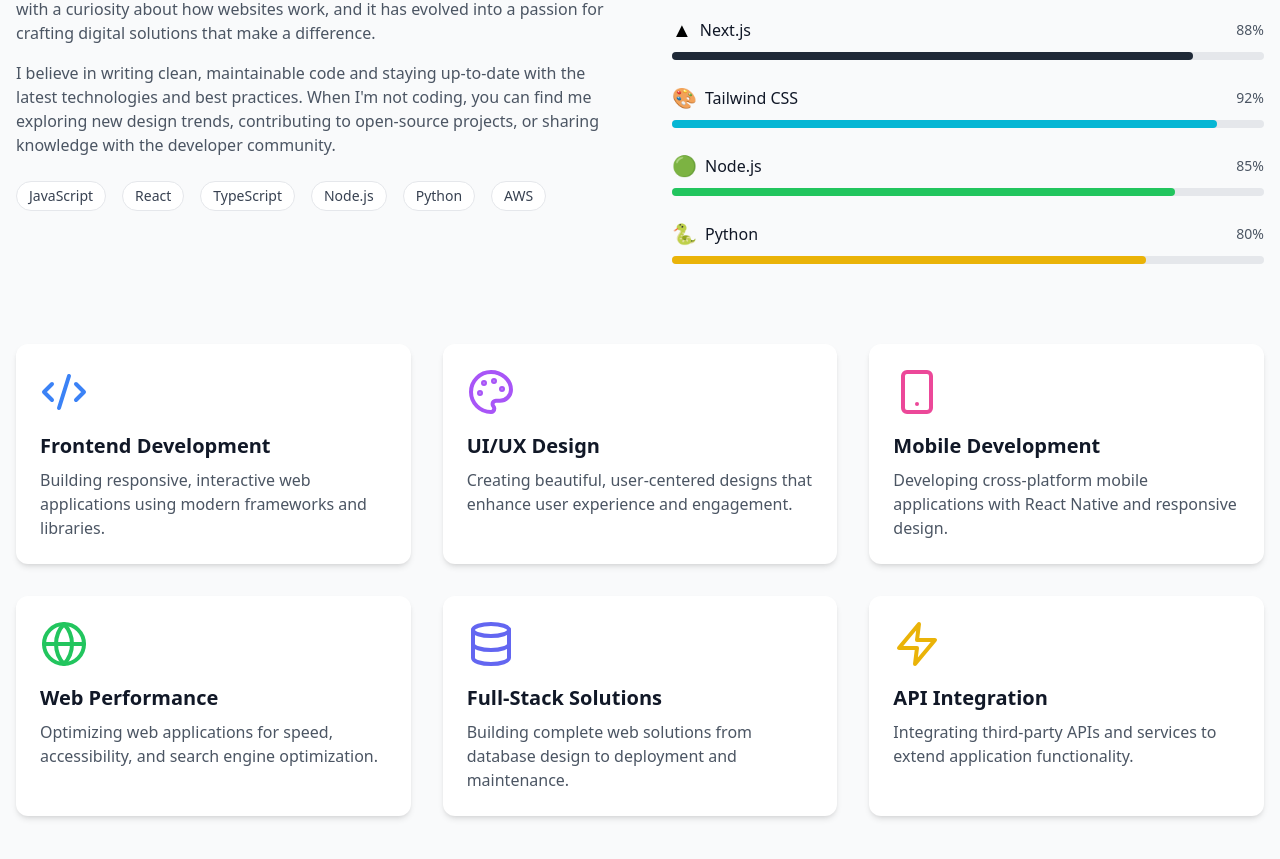
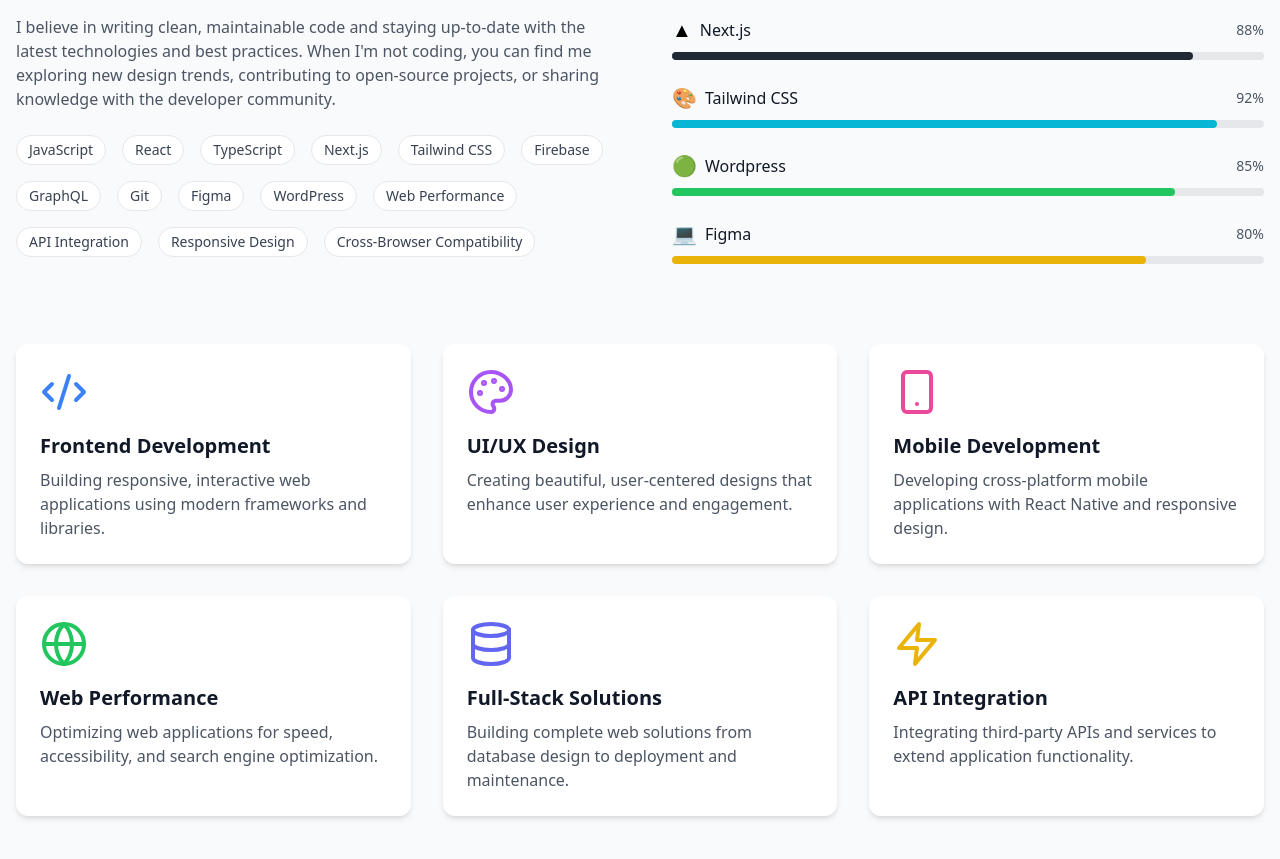
Before and after one commit to mkhaque1/khairul-portfolio-website, a React (Vite) app: page / in a window 1280 px wide. Shown: the part 1240-2099 px from the top of the page. Built offline with nearby package versions, Linux system fonts and the light colour scheme.

Commit message:
updated about

```diff
--- a/src/components/About.tsx
+++ b/src/components/About.tsx
@@ -8,8 +8,8 @@
     { name: 'TypeScript', icon: '🟦', level: 90, color: 'bg-blue-600' },
     { name: 'Next.js', icon: '▲', level: 88, color: 'bg-gray-800' },
     { name: 'Tailwind CSS', icon: '🎨', level: 92, color: 'bg-cyan-500' },
-    { name: 'Node.js', icon: '🟢', level: 85, color: 'bg-green-500' },
-    { name: 'Python', icon: '🐍', level: 80, color: 'bg-yellow-500' },
+    { name: 'Wordpress', icon: '🟢', level: 85, color: 'bg-green-500' },
+    { name: 'Figma', icon: '💻', level: 80, color: 'bg-yellow-500' },
   ];
 
   const services = [
@@ -143,9 +143,17 @@
                 'JavaScript',
                 'React',
                 'TypeScript',
-                'Node.js',
-                'Python',
-                'AWS',
+                'Next.js',
+                'Tailwind CSS',
+                'Firebase',
+                'GraphQL',
+                'Git',
+                'Figma',
+                'WordPress',
+                'Web Performance',
+                'API Integration',
+                'Responsive Design',
+                'Cross-Browser Compatibility',
               ].map((tech) => (
                 <span
                   key={tech}
```
